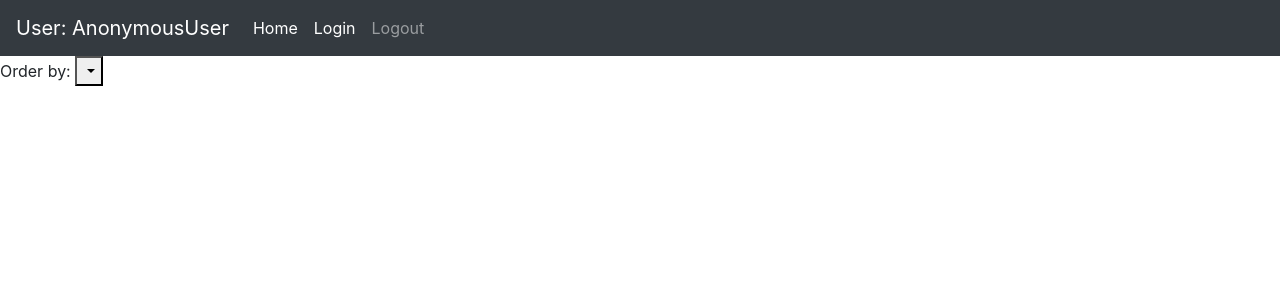
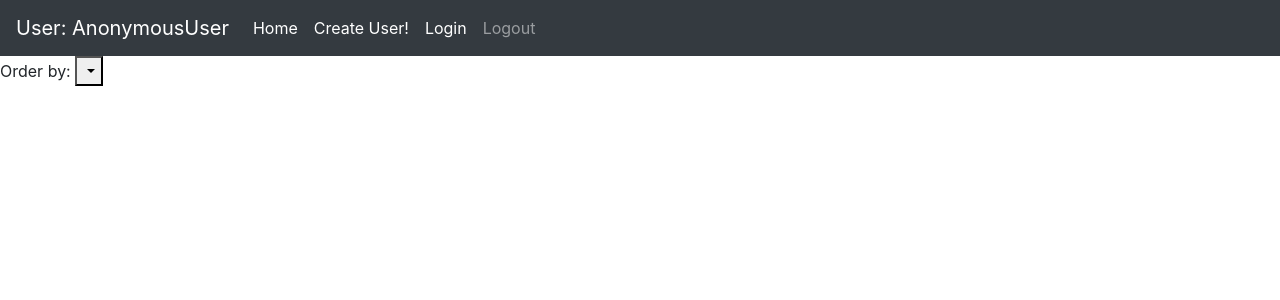
Before and after one commit to MykytaKuzmytskyi/Blog, a Django app: page / in a window 1280 px wide. Shown: the top 300 px of the page. Run offline with Django 4.2, Linux system fonts and the light colour scheme; data that the repository does not hold is empty; some libraries are stand-ins or nearby versions.

Commit message:
Added button create user.

```diff
--- a/templates/base.html
+++ b/templates/base.html
@@ -36,6 +36,12 @@
       </li>
       {% endif %}
       <li class="nav-item active">
+        <a class="nav-link" href="{% url 'blog:user-create' %}" role="button"
+           aria-haspopup="true" aria-expanded="false">
+          Create User!
+        </a>
+      </li>
+      <li class="nav-item active">
         <a class="nav-link" href="{% url 'login' %}">Login</a>
       </li>
       <li class="nav-item">
```
